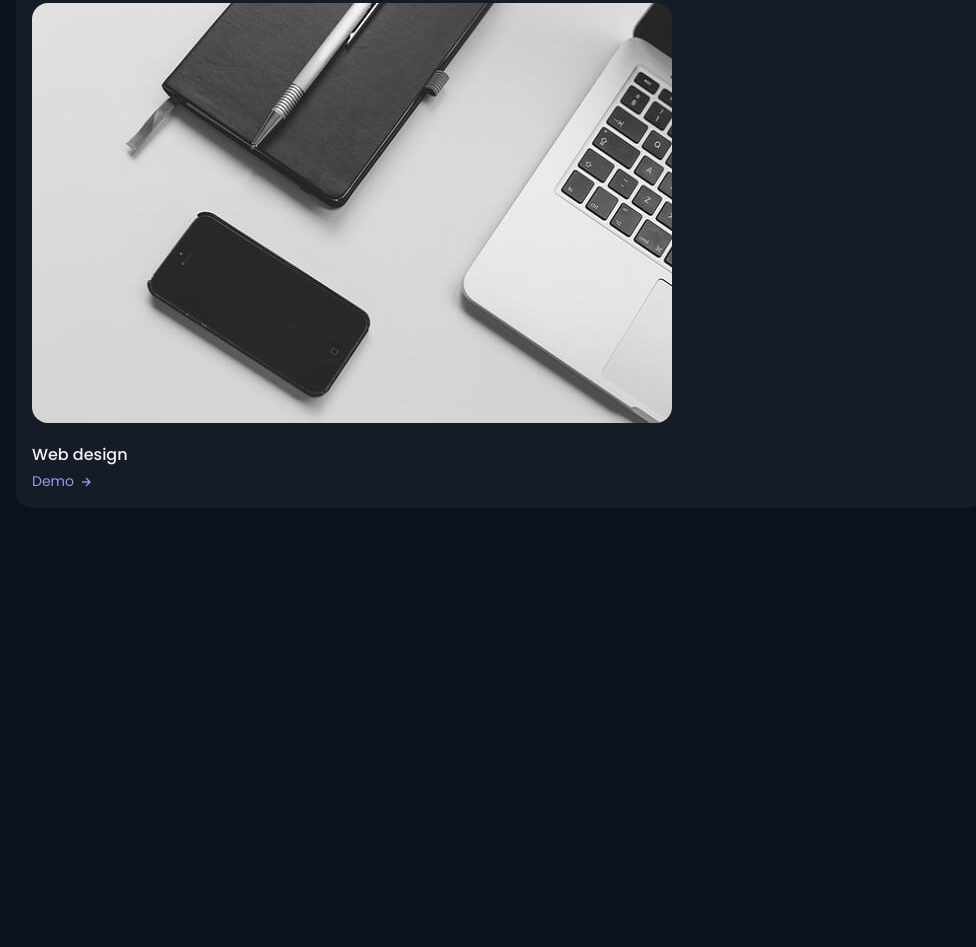
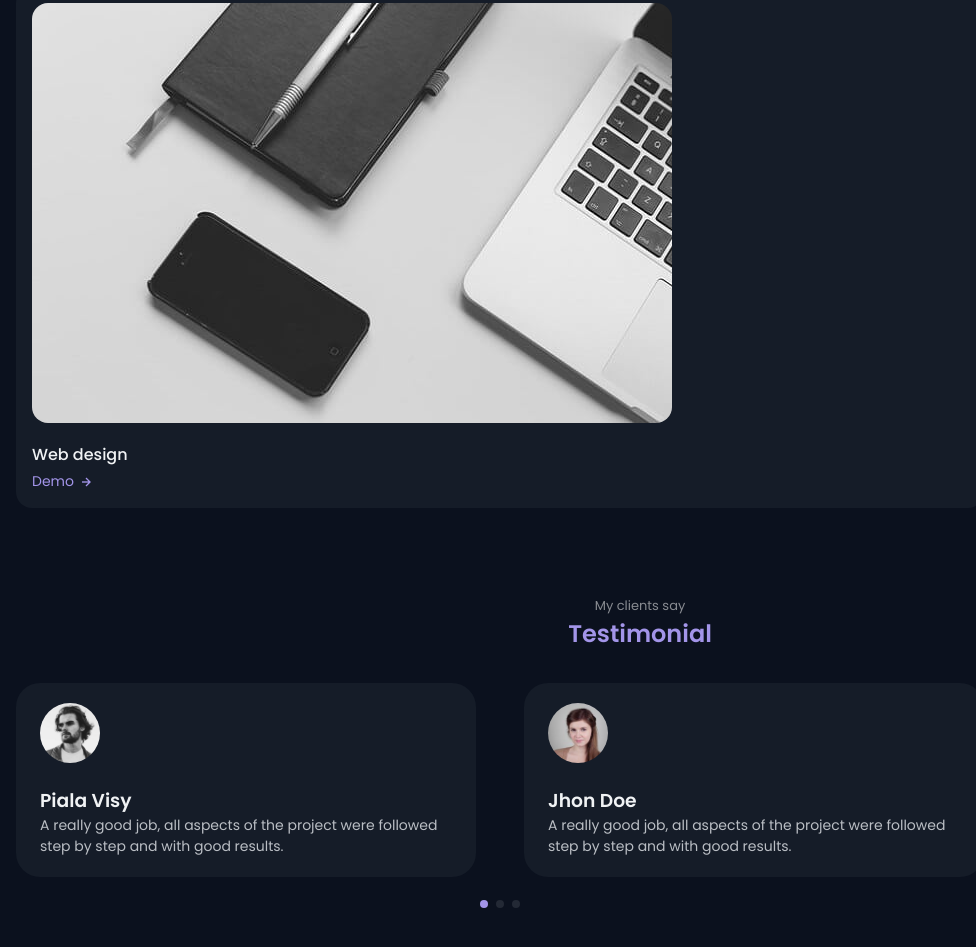
Before and after one commit to muzeyir/responsive-portfolio-website-Ansel, a plain HTML site: page codes/responsive-portfolio-website-Ansel-main/index.html in a window 1280 px wide. Shown: the part 5128-6075 px from the top of the page, without its empty margins (0-976 px from the left). Before the commit the page ends 5828 px from the top, so only its background shows below. Drawn offline with nearby package versions, Linux system fonts and the light colour scheme.

Commit message:
testimonials

```diff
--- a/codes/responsive-portfolio-website-Ansel-main/assets/css/styles.css
+++ b/codes/responsive-portfolio-website-Ansel-main/assets/css/styles.css
@@ -695,9 +695,42 @@ img {
 
 /*=============== TESTIMONIAL ===============*/
 
+.testimonial__card
+{
+  background-color: var(--container-color);
+  padding: 1.25rem 1.5rem;
+  border-radius: 1.5rem;
+  margin-bottom: 3rem;
+}
+
+.testimonial__img
+{
+  width: 60px;
+  border-radius: 3rem;
+  margin-bottom: 1rem;
+}
+
+.testimonial__name
+{
+  font-size: var(--normal-font-size);
+  font-weight: var(--font-medium);
+  margin-bottom: .25rem
+}
+
+.testimonial__description
+{
+  font-size: var(--small-font-size);
+}
 
 /* Swiper class */
-
+.swiper-pagination-bullet
+{
+  background-color: var(--text-color-light);
+}
+.swiper-pagination-bullet-active
+{
+  background-color: var(--first-color);
+}
 
 /*=============== CONTACT ===============*/
 
--- a/codes/responsive-portfolio-website-Ansel-main/assets/js/main.js
+++ b/codes/responsive-portfolio-website-Ansel-main/assets/js/main.js
@@ -53,7 +53,27 @@ function activeWork() {
 linkWork.forEach(l => l.addEventListener('click', activeWork))
 
 /*=============== SWIPER TESTIMONIAL ===============*/
+var swiperTestimonial = new Swiper(".testimonial__container", {
+    spaceBetween : 24,
+    loop : true,
+    grabCursor : true,
+    pagination : {
+        el : ".swiper-pagination",
+        clickable : true,
+    },
 
+    breakpoints : {
+        576 : {
+            slidesPerView : 2,
+
+        },
+        768 : {
+            slidesPerView : 2,
+            spaceBetween : 48,
+        },
+
+    },
+})
 
 /*=============== SCROLL SECTIONS ACTIVE LINK ===============*/
 
--- a/codes/responsive-portfolio-website-Ansel-main/index.html
+++ b/codes/responsive-portfolio-website-Ansel-main/index.html
@@ -12,7 +12,7 @@
 
 
         <!--=============== SWIPER CSS ===============-->
-        <link rel="stylesheet" href="">
+        <link rel="stylesheet" href="assets/css/swiper-bundle.min.css">
 
         <!--=============== CSS ===============-->
         <link rel="stylesheet" href="./assets/css/styles.css">
@@ -515,6 +515,44 @@
             <!--=============== TESTIMONIALS ===============-->
             <section class="testimonial section">
 
+                <span class="section__subtitle">My clients say</span>
+                <h2 class="section__title">Testimonial</h2>
+
+                <div class="testimonial__container container swiper">
+                    <div class="swiper-wrapper">
+                        <div class="testimonial__card swiper-slide">
+                            <img src="assets/img/testimonial1.png" alt="" class="testimonial__img">
+
+                            <h3 class="testimoial__name">Piala Visy</h3>
+                            <p class="testimonial__description">
+                                A really good job, all aspects of the project were
+                                followed step by step and with good results.
+                            </p>
+                        </div>
+                        <div class="testimonial__card swiper-slide">
+                            <img src="assets/img/testimonial2.png" alt="" class="testimonial__img">
+
+                            <h3 class="testimoial__name">Jhon Doe</h3>
+                            <p class="testimonial__description">
+                                A really good job, all aspects of the project were
+                                followed step by step and with good results.
+                            </p>
+                        </div>
+                        <div class="testimonial__card swiper-slide">
+                            <img src="assets/img/testimonial3.png" alt="" class="testimonial__img">
+
+                            <h3 class="testimoial__name">Johnny Doe</h3>
+                            <p class="testimonial__description">
+                                A really good job, all aspects of the project were
+                                followed step by step and with good results.
+                            </p>
+                        </div>
+                    </div>
+
+                    <div class="swiper-pagination"></div>
+                </div>
+
+
             </section>
 
             <!--=============== CONTACT ===============-->
@@ -532,7 +570,7 @@
         <script src=""></script>
 
         <!--=============== SWIPER JS ===============-->
-        <script src=""></script>
+        <script src="assets/js/swiper-bundle.min.js"></script>
 
         <!--=============== MIXITUP FILTER ===============-->
         <script src="assets/js/mixitup.min.js"></script>
```
